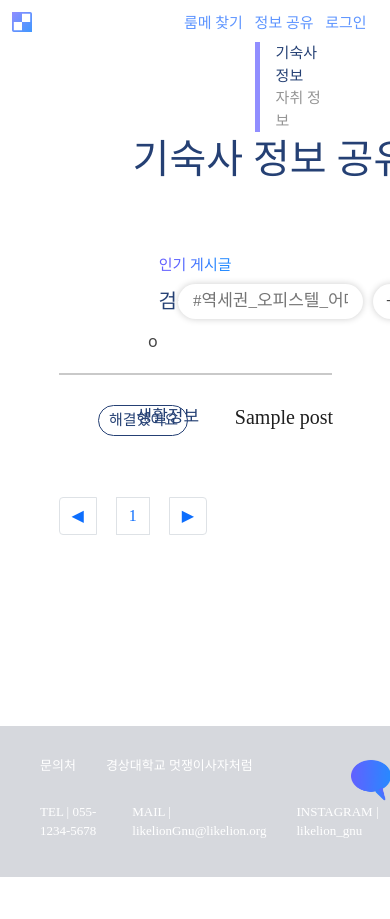
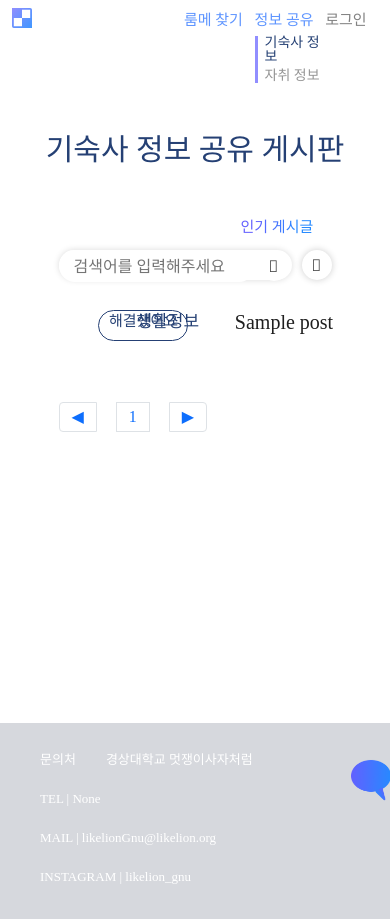
Before and after one commit to LeeJaesung2/checkmate, a Django app: page /domitoryCommunity/ in a window 390 px wide; the page is wider, and only the part inside the window is pictured. Before the commit the page ends 877 px from the top of that part, so only its background shows below. Run offline with Django 3.2, Linux system fonts and the light colour scheme; tables that the repository leaves empty hold one stand-in row (values such as "Sample post"); some libraries are stand-ins or nearby versions; some web fonts are replaced.

Commit message:
반응형 구현중

```diff
--- a/checkmate/templates/base.html
+++ b/checkmate/templates/base.html
@@ -18,7 +18,7 @@
     {% endblock %}
 </head>
 
-<body>
+<body style="min-width: 300px">
     <!-- 네비바 -->
     <div class="main-check">
         <svg width="22" height="22" viewBox="0 0 22 22" fill="none" xmlns="http://www.w3.org/2000/svg">
@@ -43,7 +43,7 @@
             </svg>
         <a class="d-none d-sm-inline"href="{% url 'main' %}">CHECKMATE</a>
     </div>
-    <nav>
+    <nav >
         <div class="right-menu first">
             <ul>
                 <li><a href="{% url 'searchRoommate' %}">룸메 찾기</a></li>
@@ -55,11 +55,11 @@
                 </li>
 
                 {% if user.is_authenticated %}
-                <li><a href="{% url 'logout' %}">로그아웃</a></li>
-                <li><a href="{% url 'mypageProfile' %}">내정보</a></li>
+                <li><a href="{% url 'logout' %}" style="color: rgb(129, 129, 129);">로그아웃</a></li>
+                <li><a href="{% url 'mypageProfile' %}" style="color: rgb(129, 129, 129);">내정보</a></li>
                 {% endif %}
                 {% if not user.is_authenticated %}
-                <li><a href="{% url 'login' %}">로그인</a></li>
+                <li><a href="{% url 'login' %}" style="color: rgb(129, 129, 129);">로그인</a></li>
                 {% endif %}
             </ul>
             <div>
@@ -75,7 +75,7 @@
             <p>경상대학교 멋쟁이사자처럼</p>
         </div>
         <div>
-            <p class="tel">TEL | 055-1234-5678</p>
+            <p class="tel">TEL | None</p>
             <p class="mail">MAIL | likelionGnu@likelion.org</p>
             <p class="insta">INSTAGRAM | likelion_gnu</p>
         </div>
--- a/checkmate/templates/domitoryCommunity.html
+++ b/checkmate/templates/domitoryCommunity.html
@@ -4,29 +4,46 @@
 	<link rel="stylesheet" href="{% static 'css/community.css' %}">
 {% endblock %}
 {% block content %}
-<div class="com_container col-10">
-    <h3>기숙사 정보 공유 게시판</h3>
-    <a id="com_t" href="">인기 게시글</a>
-    <div class="com_sub-content">
+<div class="com_container col-md-12 offset-md-0 col-lg-10 offset-lg-1 col-xxl-8 offset-xxl-2">
+    <h3 class="row justify-content-center">기숙사 정보 공유 게시판</h3>
+        <a id="com_t" class="col-3 offset-8 col-md-2 offset-md-10" href="">인기 게시글</a>
+    <div class="search_bar">
+        <h2 class="d-none d-md-block">검색</h2>
+        <form action="" class="" method="get">
+            {% csrf_token %}
+            <div class="search-input-box">
+                <input  type="text" class="search-input" name="search_keyword" value="{{ search_keyword }}" placeholder="검색어를 입력해주세요">
+                <button id="search_btn" type="submit"><i class="fal fa-search"></i></button>
+            </div>
+            <div>
+                {% if user_id %}
+                <button id="plus_btn" onclick="location.href='{% url 'dom_infoWrite' %}'"><i class="fal fa-plus"></i></button>
+                {% else %}
+                <button id="plus_btn" onclick="alert('글쓰기는 로그인 후에 가능합니다.')"><i class="fal fa-plus"></i></button>
+                {% endif %}
+            </div>
+        </form>
+    </div>
+    <!-- <div class="com_sub-content">
         <h5>검색</h5>
         <form action="" method="get">
             {% csrf_token %}
             <input type="text" name="search_keyword" value="{{ search_keyword }}" placeholder="#역세권_오피스텔_어때요?">
-            <button id="com_submit" type="submit">o</button>
+            <button id="com_submit" type="submit"><i class="fal fa-search"></i></button>
         </form>
         {% if user_id %}
-        <button id="plus_btn" onclick="location.href='{% url 'dom_infoWrite' %}'">+</button>
+        <button id="plus_btn" onclick="location.href='{% url 'dom_infoWrite' %}'"><i class="fal fa-plus"></i></button>
         {% else %}
-        <button id="plus_btn" onclick="alert('글쓰기는 로그인 후에 가능합니다.')">+</button>
+        <button id="plus_btn" onclick="alert('글쓰기는 로그인 후에 가능합니다.')"><i class="fal fa-plus"></i></button>
         {% endif %}
-    </div>
+    </div> -->
     {% if search_keyword %}
     <h5> &nbsp; '{{ search_keyword }}' 검색 결과입니다</h5>
     {% endif %}
+    <div class="table">
         {% if posts %}
         {% for post in posts %}
         <div class="com_content" onclick="location.href='{% url 'domitoryView' post.id %}'">
-
             {% if post.preface_2 == '정문' or post.preface == '후문' or post.preface == '남문' or post.preface == '호탄' or post.preface == '기타' %}
             <p class="preface" id="com_content-info">원룸정보</p>
             <p id="com_content-title">{{ post.preface_2 }}</p>
@@ -36,7 +53,7 @@
             <p id="com_content-title">{{ post.preface_2 }}</p>
             <p id="com_content-body">{{ post.title }}</p>
             {% endif %}
-
+        </div>
     </div>
     {% endfor %}
     {% else %}
--- a/roommate/urls.py
+++ b/roommate/urls.py
@@ -7,5 +7,4 @@ urlpatterns = [
     path('create',views.create, name='create'),
     path('update/<int:write_id>', views.update, name='update'),
     path('delete/<int:write_id>', views.delete, name='delete')
-
 ]
--- a/static/css/base.css
+++ b/static/css/base.css
@@ -54,6 +54,7 @@
     margin: 0;
     padding: 0;
     color: #454545;
+    line-height: 1;
 
 }
 /* 공통적용 */
@@ -112,23 +113,26 @@ nav a {
     margin-right: 3vw;
 }
 
+
 nav > .right-menu
 {
     display: inline-block;
     color: rgba(93, 148, 255, 1);
 }
+
 nav li{
     list-style: none;
     color:#959595;
 }
 
 .first li{
-    font-size: 15px;
+    font-size: 14px;
     float: left;
     /* height:2.5rem; */
     position:relative;
 
 }
+
 .second{
     position:absolute; top:100%; left:0;
     display:none;
@@ -139,17 +143,25 @@ nav li{
 
 }
 .second li{
-
     width:100%;
-    padding-left:1rem;
-    border-left: 5px solid rgba(145, 142, 255, 1);
+    padding: 0 0 5px 7px;
+    border-left: 3px solid rgba(145, 142, 255, 1);
 
 }
+
+.second li:last-child{
+    padding: 0 0 0px 7px;
+}
+
+.second li:hover{
+    color: #254074;
+}
+
 .first li:hover .second{display:block;}
 
 .first li:active .second{display:block;}
 
-.secont :hover{display:block;}
+.second :hover{display:block;}
 
 /* 푸터 */
 
@@ -176,3 +188,9 @@ footer p{
     padding: 0px 10px 10px 20px;
     color: white;
 }
+
+@media screen and (max-width: 765px){
+    footer div:nth-child(2){
+        display: block;
+    }
+}
--- a/static/css/community.css
+++ b/static/css/community.css
@@ -1,3 +1,7 @@
+h5{
+    font-family: 'S-CoreDream-6Bold';
+    margin-bottom: 15px;
+}
 /* 정보게시판 */
 .com_container{
     width: 70vw;
@@ -6,28 +10,82 @@
     margin-top: 100px;
 }
 .com_container h3{
-    font-family: Jalnan;
-    font-size: 40px;
-    color: #254074;
-    margin: 0px auto;
-    width: 32vw;
+    font-size: 30px;
+    font-family: 'yg-jalnan';
+    color:#254074;
+    margin: 20px 0 50px 0;
     white-space  : nowrap;
 }
 
+/* 검색바 */
+.search_bar{
+    display: flex;
+    justify-content: center;
+    margin: 15px 0 30px 0;
+}
+
+.search_bar h2{
+    color:#254074;
+    margin: 0 10px 0 0;
+    padding: 4px;
+}
+
+.search_bar form{
+    display: flex;
+    width: 90%;
+}
+.search_bar > h2{
+    font-size: 20px;
+    font-family: 'yg-jalnan';
+}
+
+.search-input-box{
+    justify-content: center;
+    width: 100%;
+    height: 30px;
+    border-radius: 100px;
+    border: 0;
+    box-shadow: 0px 0px 6px rgba(0, 0, 0, 0.15);
+    margin-right: 10px;
+}
+.search-input{
+    width: calc(97% - 30px);
+    border: 0;
+    padding: 5px 15px;
+    border-radius: 100px;
+}
+
+.search_bar button{
+    width: 30px;
+    height: 30px;
+    background-color: white;
+    border-radius: 100px;
+    border: 0px solid red;
+}
+
+.search_bar #plus_btn{
+    width: 30px;
+    height: 30px;
+    background: #FFFFFF;
+    border: 0;
+    box-shadow: 0px 0px 7px rgba(0, 0, 0, 0.20);
+    border-radius: 100px;
+}
+
+
+/*  */
 .com_sub-content{
     border-bottom: 2px solid #C9C9C9;
     width:  100%;
-    margin: 100px auto 30px auto;
     display: grid;
-    grid-template-columns: 5vw 50vw 5vw;
+    grid-template-columns: 1fr 10fr 1fr;
     padding-bottom: 20px;
-    padding-left: 100px;
 }
 
 .com_sub-content input{
     font-family: 'S-CoreDream-5Medium';
     width: 95%;
-    height: 35px;
+    height: 30px;
     padding: 5px 15px;
     margin-bottom: 10px;
     font-size: 17px;
@@ -38,9 +96,6 @@
     border-radius: 100px;
 }
 #com_t{
-    float: right;
-    margin-right: 100px;
-    margin-top: 70px;
     font-size: 15px;
     font-family: 'S-CoreDream-5Medium';
     /* a클릭 없애기 */
@@ -122,3 +177,24 @@
     left: 90vw;
     z-index: 10;
 }
+
+@media screen and (max-width: 768px){
+    .table{
+        font-size: 12px;
+    }
+    #first_open_modal{
+        width: 350px;
+    }
+    .search_bar form{
+        width: 100%;
+    }
+    #filter{
+        grid-template-columns: 100%;
+    }
+    .question{
+        grid-column: 1/1;
+    }
+    #filter-submit{
+        grid-column: 1/1;
+    }
+}
```
Also changed, not shown: roommate/templates/searchRoommate.html (+11 -14 lines), static/css/searchRoommate.css (+15 -15 lines). Lines whose indentation alone changed are shown as unchanged.
